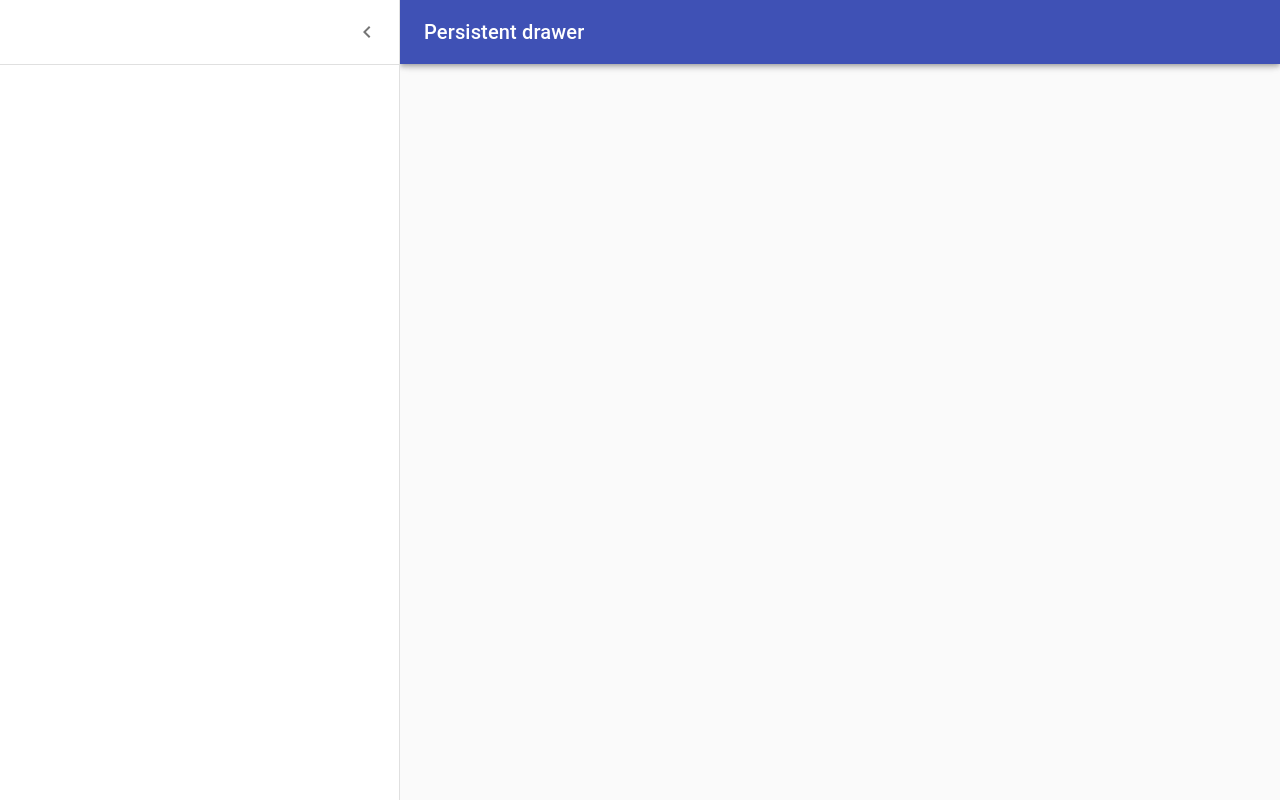
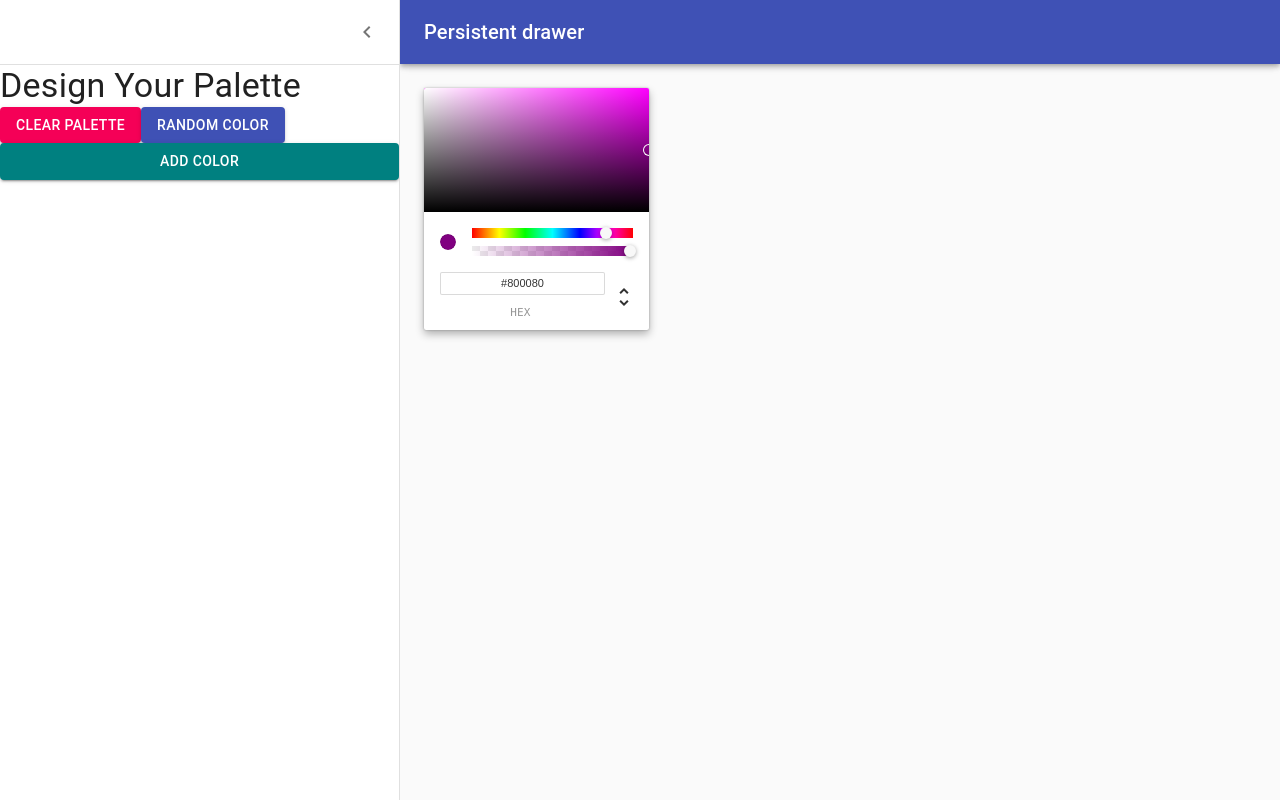
Before and after one commit to tricaodo/Color-Palette-App, a React (Create React App) app: page /palette/new in a window 1280 px wide. Both pictures are taken after a click on the button "Open drawer". Built offline with nearby package versions, Linux system fonts and the light colour scheme.

Commit message:
add color picker to the form

```diff
--- a/package.json
+++ b/package.json
@@ -12,6 +12,7 @@
     "chroma-js": "^2.1.0",
     "rc-slider": "^9.1.0",
     "react": "^16.12.0",
+    "react-color": "^2.17.0",
     "react-copy-to-clipboard": "^5.0.2",
     "react-dom": "^16.12.0",
     "react-router-dom": "^5.1.2",
--- a/src/NewPaletteForm.js
+++ b/src/NewPaletteForm.js
@@ -7,9 +7,11 @@ import AppBar from "@material-ui/core/AppBar";
 import Toolbar from "@material-ui/core/Toolbar";
 import Typography from "@material-ui/core/Typography";
 import Divider from "@material-ui/core/Divider";
+import Button from "@material-ui/core/Button";
 import IconButton from "@material-ui/core/IconButton";
 import MenuIcon from "@material-ui/icons/Menu";
 import ChevronLeftIcon from "@material-ui/icons/ChevronLeft";
+import { ChromePicker } from "react-color";
 
 const drawerWidth = 400;
 
@@ -70,9 +72,14 @@ const styles = theme => ({
   }
 });
 class NewPaletteForm extends Component {
-  state = {
-    open: false
-  };
+  constructor() {
+    super();
+    this.state = {
+      open: false,
+      currentColor: "teal"
+    };
+    this.updateCurrentColor = this.updateCurrentColor.bind(this);
+  }
 
   handleDrawerOpen = () => {
     this.setState({ open: true });
@@ -81,6 +88,10 @@ class NewPaletteForm extends Component {
   handleDrawerClose = () => {
     this.setState({ open: false });
   };
+
+  updateCurrentColor(newColor) {
+    this.setState({ currentColor: newColor.hex });
+  }
 
   render() {
     const { classes } = this.props;
@@ -124,6 +135,22 @@ class NewPaletteForm extends Component {
             </IconButton>
           </div>
           <Divider />
+          <Typography variant="h4">Design Your Palette</Typography>
+          <div>
+            <Button variant="contained" color="secondary">
+              Clear Palette
+            </Button>
+            <Button variant="contained" color="primary">
+              Random Color
+            </Button>
+          </div>
+          <Button
+            variant="contained"
+            color="primary"
+            style={{ backgroundColor: this.state.currentColor }}
+          >
+            Add Color
+          </Button>
         </Drawer>
         <main
           className={classNames(classes.content, {
@@ -131,6 +158,10 @@ class NewPaletteForm extends Component {
           })}
         >
           <div className={classes.drawerHeader} />
+          <ChromePicker
+            color="purple"
+            onChangeComplete={(newColor) => this.setState({currentColor: newColor.hex})}
+          />
         </main>
       </div>
     );
```
Also changed, not shown: 1 other file (tests, documents, lock files or other folders).
